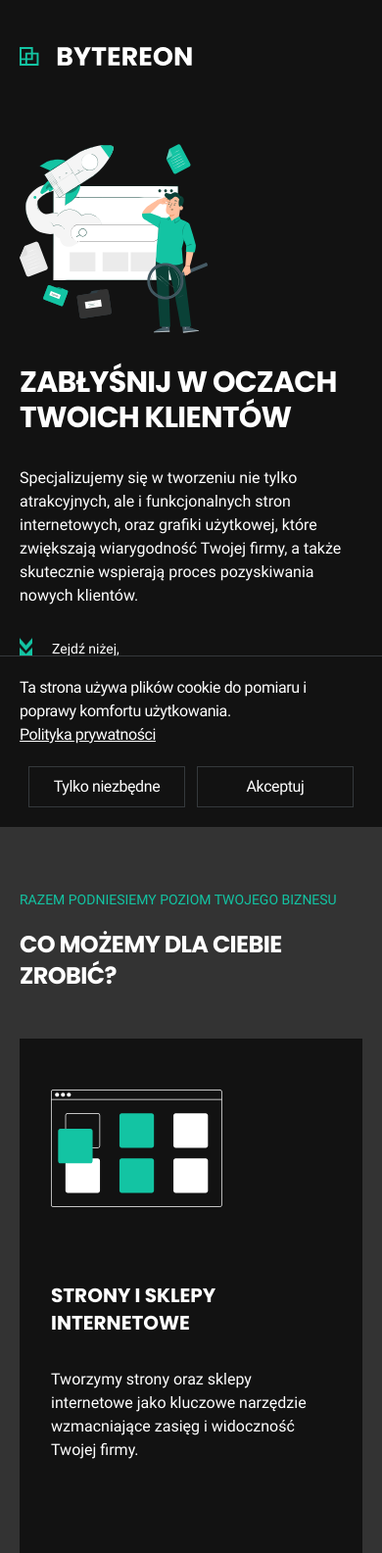
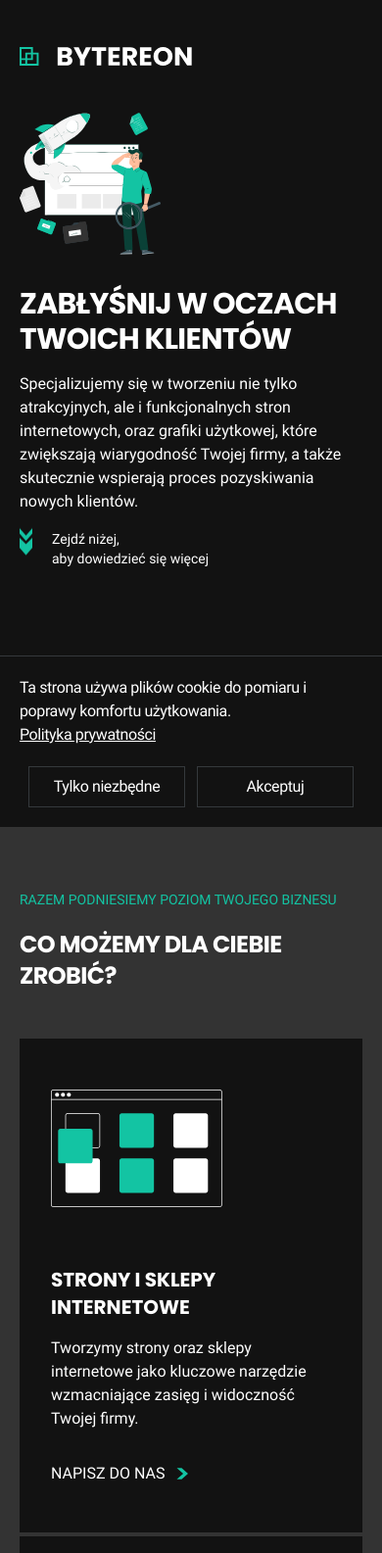
Before and after one commit to emdyyy/bytereon-www, an Astro site: page / in a window 390 px wide. Shown: the top 1585 px of the page at 98% size. Built offline with nearby package versions, Linux system fonts and the light colour scheme; Astro itself is replaced by a stand-in of ours.

Commit message:
minor spacing adjustments

```diff
--- a/package.json
+++ b/package.json
@@ -3,7 +3,7 @@
   "type": "module",
   "version": "1.0.0",
   "scripts": {
-    "dev": "astro dev",
+    "dev": "astro dev --host",
     "start": "astro dev",
     "build": "astro check && astro build",
     "preview": "astro preview",
--- a/src/assets/css/main.css
+++ b/src/assets/css/main.css
@@ -13,6 +13,7 @@ body {
 }
 
 .full-height {
+  min-height: fit-content;
   height: 100vh;
   height: 100svh;
 }
--- a/src/components/OfferCard.astro
+++ b/src/components/OfferCard.astro
@@ -12,9 +12,9 @@ const { image, title, description } = Astro.props;
 ---
 
 <div
-  class="flex flex-col min-h-[600px] justify-between items-start px-8 py-12 md:px-12 md:py-14 bg-[#121212]"
+  class="flex flex-col justify-between items-start px-8 py-12 md:px-12 md:py-14 bg-[#121212]"
 >
-  <div class="flex flex-col gap-8">
+  <div class="flex flex-col gap-4">
     <Image
       src={image}
       alt={title}
@@ -24,7 +24,7 @@ const { image, title, description } = Astro.props;
     <h3 class="uppercase font-poppins font-bold text-xl">{title}</h3>
     <p>{description}</p>
   </div>
-  <a href="#kontakt" class="uppercase hover:text-primary mt-5"
+  <a href="#kontakt" class="uppercase hover:text-primary mt-8"
     ><div class="flex items-center gap-3">
       <p>Napisz do nas</p><Image src={ArrowIcon} alt="" class="h-3" />
     </div></a
--- a/src/pages/index.astro
+++ b/src/pages/index.astro
@@ -40,18 +40,15 @@ import Footer from "../components/Footer.astro";
     }}
   />
 
-  <header
-    id="hero"
-    class="full-height w-full max-w-screen-2xl mx-auto min-h-fit"
-  >
-    <div
-      class="flex flex-col w-full h-full max-w-screen-xl mx-auto px-5 gap-8 md:gap-0"
-    >
+  <header id="hero" class="full-height w-full max-w-screen-2xl mx-auto">
+    <div class="flex flex-col w-full h-full max-w-screen-xl mx-auto px-5">
       <Navbar />
       <div
         class="flex flex-col-reverse md:flex-row h-full w-full justify-center gap-8 sm:gap-20"
       >
-        <div class="flex flex-col gap-8 h-full w-full md:justify-center">
+        <div
+          class="flex flex-col gap-4 sm:gap-8 h-full w-full md:justify-center"
+        >
           <h1
             class="font-poppins text-3xl md:text-4xl lg:text-5xl font-bold uppercase tracking-tight max-w-[600px]"
           >
@@ -77,7 +74,7 @@ import Footer from "../components/Footer.astro";
           src={HeroImage}
           alt="Dbamy o Twoją firmę w internecie"
           loading="eager"
-          class="w-48 md:w-72 lg:w-fit"
+          class="w-36 md:w-72 lg:w-fit"
         />
       </div>
     </div>
```
